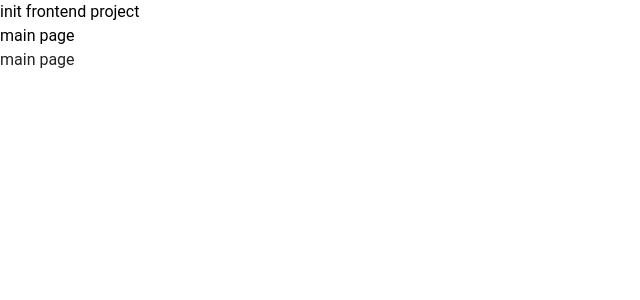
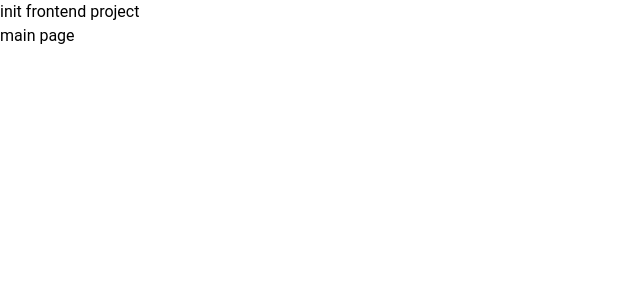
Before and after one commit to yehang218/Empick, a Vue app: page / in a window 1280 px wide. Shown: the top 300 px of the page, without its empty margins (0-640 px from the left). Built offline with nearby package versions, Linux system fonts and the light colour scheme.

Commit message:
refactor: 메인화면 중복항목 삭제

```diff
--- a/src/App.vue
+++ b/src/App.vue
@@ -2,12 +2,9 @@
 
   <div>
     init frontend project
+
     <router-view/>
   </div>
-
-  <v-app>
-    <RouterView />
-  </v-app>
 
 </template>
 
```
